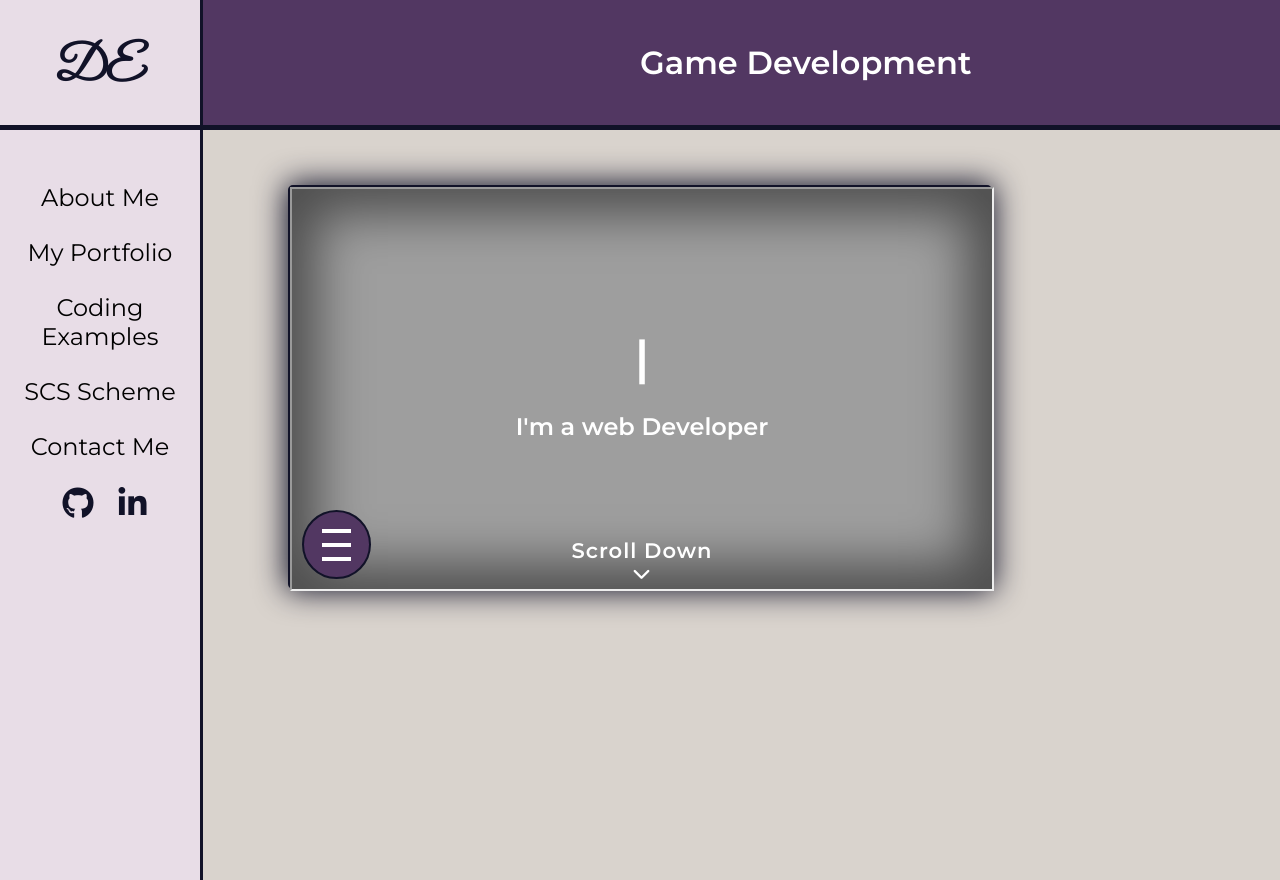
After one commit to David-Every/Portfolio, a PHP site: page /portfolio/games.php in a window 1280 px wide. The commit adds this page. Run offline with PHP 8.4, Linux system fonts and the light colour scheme; some libraries are stand-ins or nearby versions.

Commit message:
Completed carousel for projectsadded new game page

```diff
--- /dev/null
+++ b/addVideo.js
@@ -0,0 +1,14 @@
+/**
+ * GameDev->newRow project.count?
+ */
+
+// $(function(){
+//     console.log( $('#gameDev'));
+// });
+
+let gameList =  document.querySelectorAll('#gameDev');
+console.log('gameDev: ', gameList);
+
+for (i = 0; gameList.length; i++) {
+    console.log('product: ', productList[i]);
+}
--- a/carousel.js
+++ b/carousel.js
@@ -1,16 +1,10 @@
-// $(function(){
-//     $('#projectWrapper').slick({
-//         arrows:true,
-//         dots: true,
-//         slidesToShow: 2,
-//         slidesToScroll: 2
-//     });
-//     // $('.single-item').slick();
-//     // $('.multiple-items').slick({
-//     //     infinite: true,
-//     //     slidesToShow: 3,
-//     //     slidesToScroll: 3
-//     // });
-// });
+$(function(){
+    $('#projectWrapper').slick({
+        arrows:true,
+        dots: true,
+        slidesToShow: 1,
+        slidesToScroll: 1
+    });
+});
 
-// console.log("Carousel Loaded");
+console.log("Carousel Loaded");
--- a/data/project.json
+++ b/data/project.json
@@ -37,13 +37,13 @@
             "description":"At vero eos et accusamus et iusto odio dignissimos ducimus qui blanditiis praesentium voluptatum deleniti atque."
         },
         {
-            "link":"#",
+            "link":"games.php",
             "image":"imgs/UnityBlockBreaker.png",
             "altTitle":"Block Breaker Game Made using the Unity Game Engine",
             "description":"At vero eos et accusamus et iusto odio dignissimos ducimus qui blanditiis praesentium voluptatum deleniti atque."
         },
         {
-            "link":"#",
+            "link":"games.php",
             "image":"imgs/UnityLazerDefender.png",
             "altTitle":"Lazer Defender game made with the Unity Game Engine.",
             "description":"At vero eos et accusamus et iusto odio dignissimos ducimus qui blanditiis praesentium voluptatum deleniti atque."
--- /dev/null
+++ b/games.php
@@ -0,0 +1,22 @@
+<!DOCTYPE html>
+<?php
+    $page = "Game Development";
+    include "inc/header.php"
+?>
+<body  id ="body">
+    <div class ="title-wrapper" >
+        <div class = "title">
+            <h1><?php echo $page?></h1>
+        </div>
+    </div>
+
+    <div id = "vidWrapper">
+        <div id = "video">
+            <iframe src = "http://localhost/portfolio/" title="Test"> </iframe>
+        </div>
+    </div>
+
+</body >
+
+<?php include "inc/footer.php" ?>
+<html>
--- a/inc/project.php
+++ b/inc/project.php
@@ -1,7 +1,6 @@
 <?php
 echo '<div class = "project">';
     echo '<div class = "projectLinks">';
-
         echo '<a href ="'.$pro->link.'" target = "_blank">';
             echo '<img src = "'.$pro->image.'" alt = "'.$pro->altTitle.'">';
             echo '<h3>'.$pro->altTitle.'</h3>';
--- a/index.php
+++ b/index.php
@@ -23,18 +23,10 @@
             </div>
         </div>
 
-        <!-- <div id = "b-menu">
-            <a href="#">
-                <div class ="burger-line"></div>
-                <div class ="burger-line"></div>
-                <div class ="burger-line"></div>
-            </a>
-        </div> -->
-
         <div id ="main-content">
             <?php
-                $projectType = "Web Development Projects";
-                echo '<h3 class ="projectType">'.$projectType.'</h3>';
+                // $projectType = "Web Development Projects";
+                // echo '<h3 class ="projectType">'.$projectType.'</h3>';
             ?>
             <div id ="projectWrapper">
                 <?php
@@ -44,11 +36,13 @@
                 //TODO get this to use variables instead of primitives for $proNum (+4?)
                  $project = json_decode(file_get_contents("data/project.json"));
                  $proNum = 0;
+                 $gameNum = 0;
 
                     foreach($project->Project as $pro){
                         $proNum++;
                         //Opens new class to group "newRow" projects into
                         if(($proNum == 1)){ //|| ($proNum == 2)){
+                            echo '<div class = "webDev">';
                             echo '<div class = "newRow">';
                         }
 
@@ -59,12 +53,20 @@
                          * close the row and create a new one
                          */
 
-                        if(($proNum == 3) || ($proNum == 6)){
+                        //Messy But works until i have time to beautify
+                        if(($proNum == 3)) {//|| ($proNum == 6)){
                             echo '</div>';
                             echo '<div class = "newRow">';
                         }
+                        if($proNum == 6){
+                            echo '</div>';
+                            echo '</div>';
+                            echo '<div class ="gameDev">';
+                                echo '<div class = "newRow">';
+                        }
                         // When there are 9 projects in Close the project
                         elseif(($proNum == 9)){
+                                echo '</div>';
                             echo '</div>';
                         }
 
@@ -110,6 +112,8 @@
         <!-- <script src = "src/JS/app.js"></script> -->
         <script src = "slick.js"></script>
         <script src = "carousel.js"></script>
+        <script src = "addVideo.js"></script>
+
 
 
         <!-- <script>
--- /dev/null
+++ b/scss/other/_slickArrows.scss
@@ -0,0 +1,11 @@
+
+//edits for the slick plugin.
+.slick-prev:before, .slick-next:before{
+    color:$credBorder;
+    font-size: 30px;
+    // z-index: 100;
+    line-height: 0px;
+}
+.slick-prev, .slick-next{
+    margin-right:25px;
+}
--- /dev/null
+++ b/scss/other/_video.scss
@@ -0,0 +1,23 @@
+#vidwrapper{
+    width:100%;
+    height:1000px;
+
+}
+
+#video{
+    width:700px;
+    margin: 0 auto;
+    margin-top: 55px;
+    height:400px;
+    background-color: $titleBackground;
+    border:2px solid $credBorder;
+    border-radius: 5px;
+    box-shadow: 0px 0px 31px 2px $credBorder;
+    -webkit-box-shadow: 0px 0px 31px 2px $credBorder;
+    -moz-box-shadow: 0px 0px 31px 2px $credBorder;
+
+    iframe{
+        width:100%;
+        height: 100%;
+    }
+}
--- a/scss/style.scss
+++ b/scss/style.scss
@@ -11,6 +11,8 @@
 'scss/landing/contact',
 
 //|| Page Speciphic ||\\
+'scss/other/slickArrows',
+'scss/other/video',
 'scss/other/aboutMe',
 'scss/other/scs',
 'scss/other/crossPage',
```
Also changed, not shown: src/dev-saved/style.css (+27 -0 lines), dist/style.min.css. Lines whose indentation alone changed are shown as unchanged.
